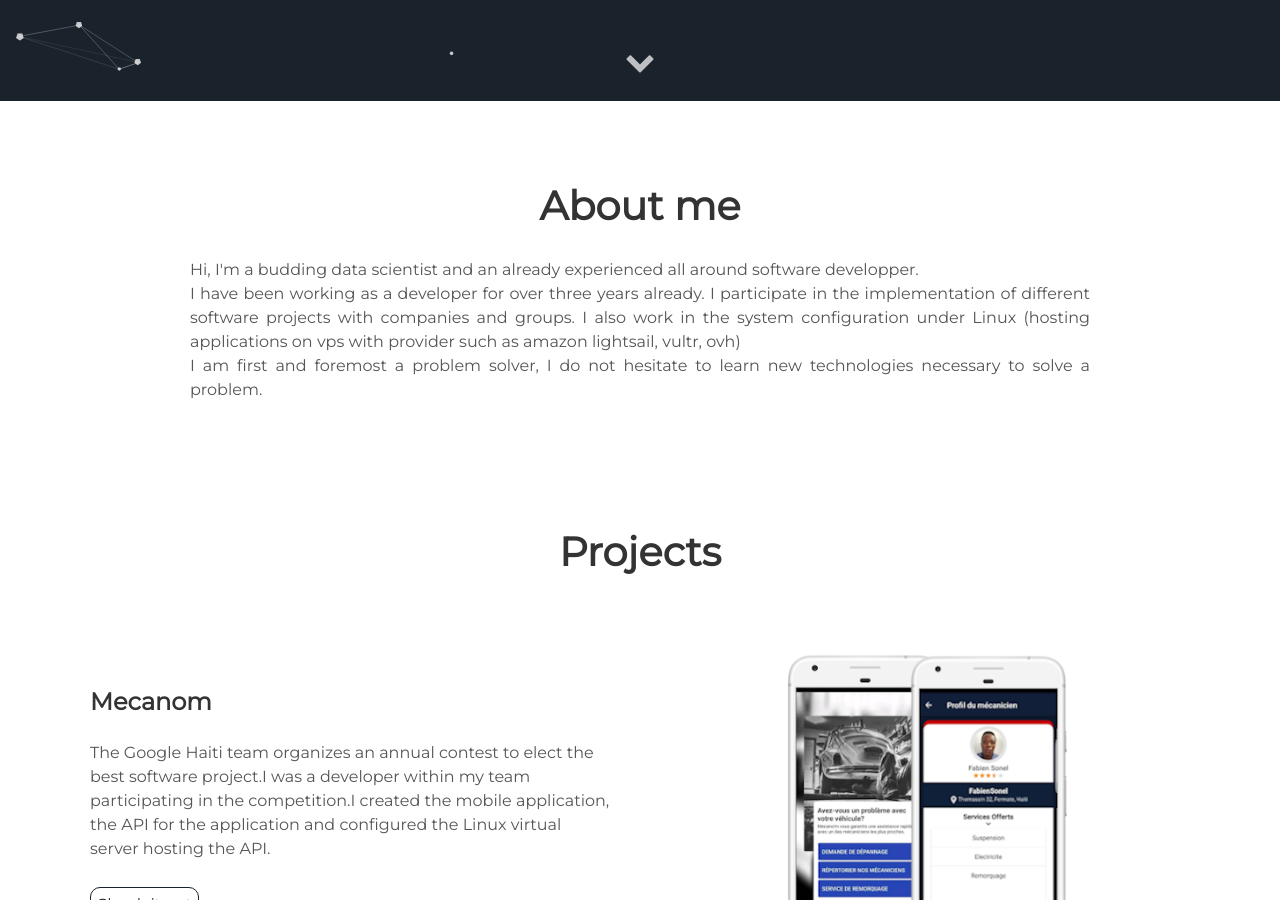
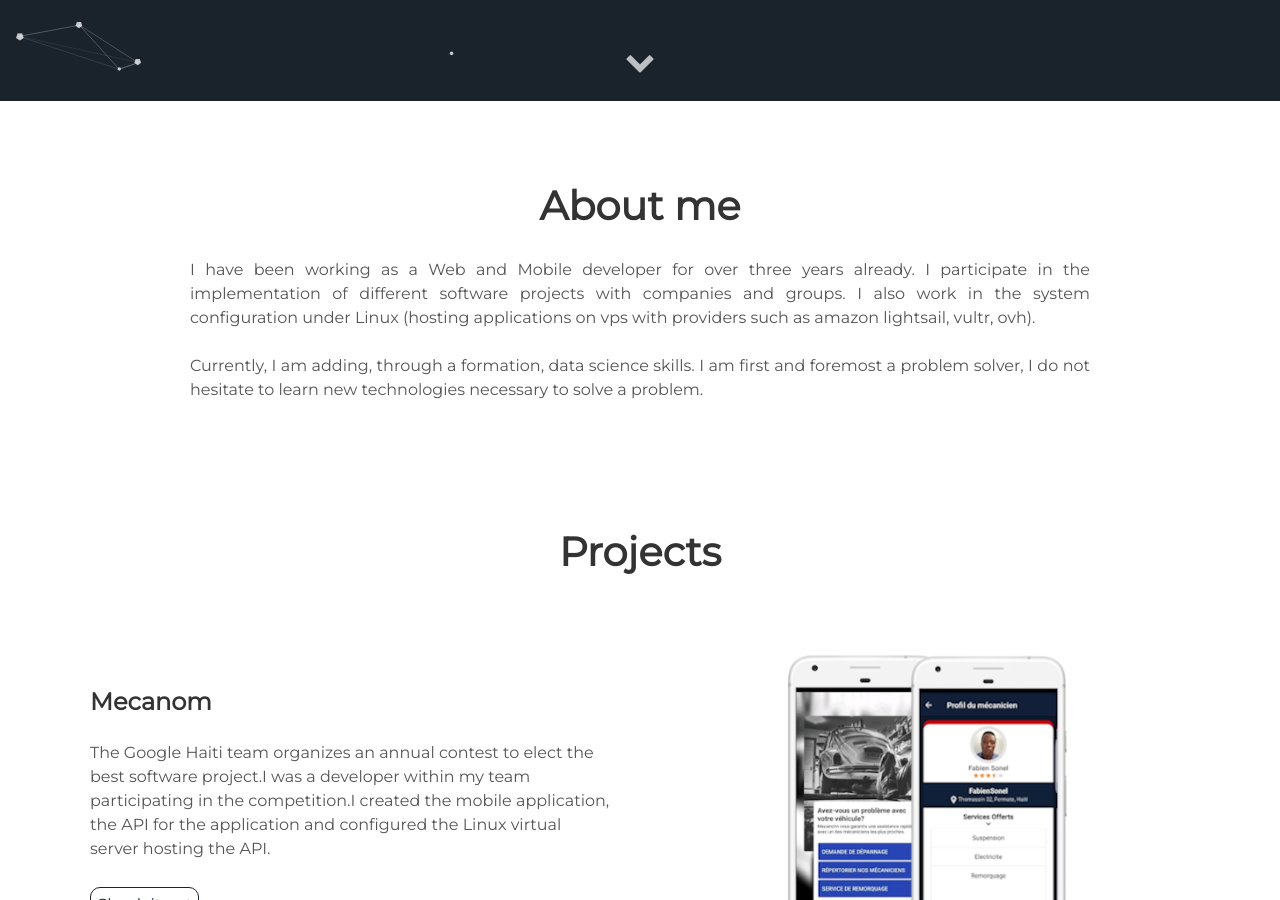
Before and after one commit to moisedestin/moisedestin.github.io, a Jekyll site: the page built from index.html, in a window 1280 px wide and 900 px high, scrolled down 799 px. Built offline with Jekyll 4.4.1, drawn with Linux system fonts in a browser that asks for light colours.

Commit message:
new descr 2

```diff
--- a/_data/locales.yml
+++ b/_data/locales.yml
@@ -8,10 +8,9 @@ en:
   twitter_username: moisedestin
   linkedin_username:  moisedestin
   facebook_username:  moisedestin
-  user_about:  Hi, I'm a budding data scientist and an already experienced all around software developper.<br/>
-                I have been working as a developer for over three years already. I participate in the implementation of different software projects with companies and groups. I also work in the system configuration under Linux (hosting applications on vps with provider such as amazon lightsail, vultr, ovh)<br/>
+  user_about:  I have been working as a Web and Mobile developer for over three years already. I participate in the implementation of different software projects with companies and groups. I also work in the system configuration under Linux (hosting applications on vps with providers such as amazon lightsail, vultr, ovh).<br/><br/>
+                Currently, I am adding, through a formation, data science skills.
                 I am first and foremost a problem solver, I do not hesitate to learn new technologies necessary to solve a problem.
-
   projects:  Projects
   about_me:  About me
   about_me_title:  About me
@@ -37,10 +36,9 @@ fr:
   twitter_username: moisedestin
   linkedin_username:  moisedestin
   facebook_username:  moisedestin
-  user_about:  Hi, I'm a budding data scientist and an already experienced all around software developper.<br/>
-                I have been working as a developer for over three years already. I participate in the implementation of different software projects with companies and groups. I also work in the system configuration under Linux (hosting applications on vps with provider such as amazon lightsail, vultr, ovh)<br/>
-                I am first and foremost a problem solver, I do not hesitate to learn new technologies necessary to solve a problem.
-
+  user_about:  I have been working as a Web and Mobile developer for over three years already. I participate in the implementation of different software projects with companies and groups. I also work in the system configuration under Linux (hosting applications on vps with providers such as amazon lightsail, vultr, ovh).<br/><br/>
+              Currently, I am adding, through a formation, data science skills.
+              I am first and foremost a problem solver, I do not hesitate to learn new technologies necessary to solve a problem.
   projects:  Projets
   about_me:  À propos
   about_me_title:  À propos de moi
```
Also changed, not shown: 3 other files.
